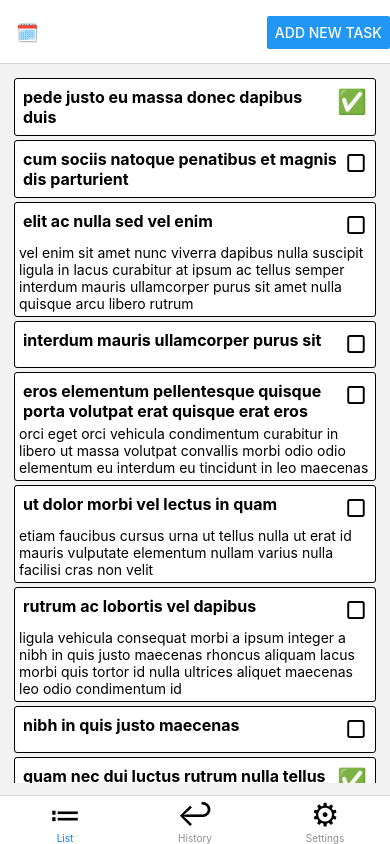
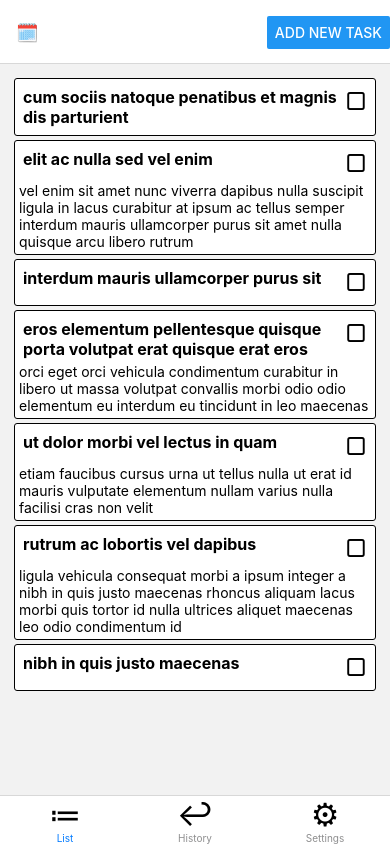
Before and after one commit to diogom10/miraTask, a React Native app: screen /List in a window 390 px wide. Built offline with nearby package versions, Linux system fonts and the light colour scheme.

Commit message:
feat: tasksList show only uncompleted tasks

```diff
--- a/src/screens/TasksList.tsx
+++ b/src/screens/TasksList.tsx
@@ -8,7 +8,7 @@ export const TasksList = () => {
 
   return (
     <FlatList
-      data={currentTasks}
+      data={currentTasks?.filter(a => !a?.completed)}
       keyExtractor={item => item.id}
       renderItem={({item}) => <TaskView task={item} />}
     />
```
